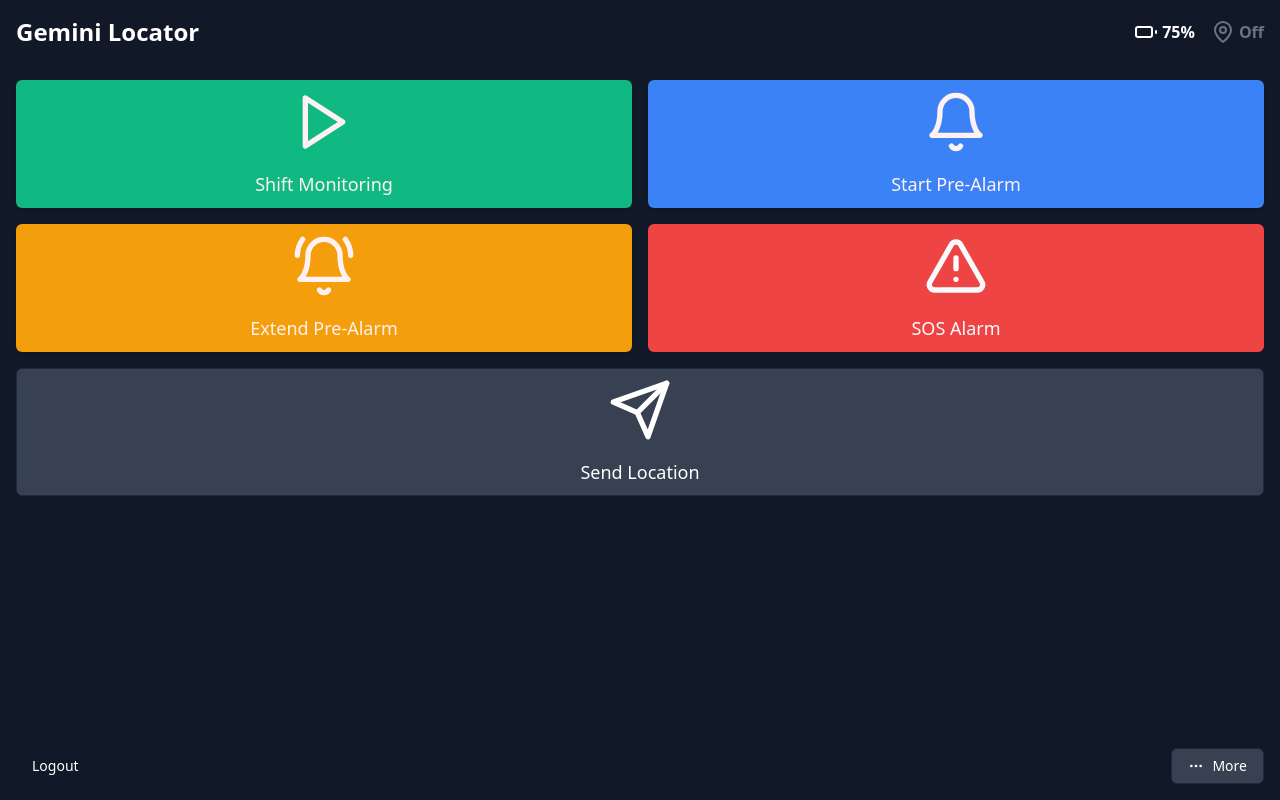
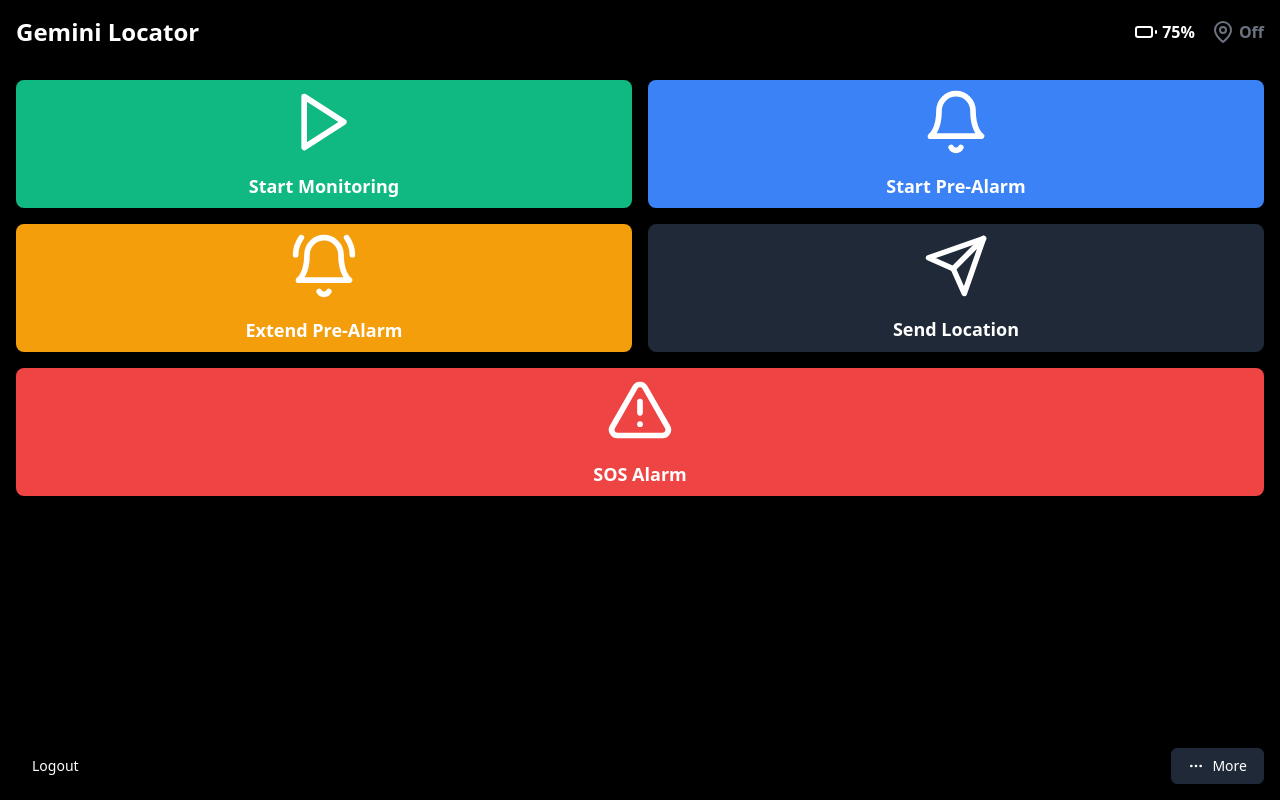
Before and after one commit to jasonkneen/sg-881722546961040, a Next.js app: page / in a window 1280 px wide. Built offline with nearby package versions, Linux system fonts and the light colour scheme.

Commit message:
updates to layout and colours

```diff
--- a/src/pages/index.js
+++ b/src/pages/index.js
@@ -119,7 +119,7 @@ export default function Home() {
   };
 
   return (
-    <div className="flex flex-col min-h-screen bg-gray-900 text-white p-4">
+    <div className="flex flex-col min-h-screen bg-black text-white p-4">
       <Toaster richColors />
       <header className="flex justify-between items-center mb-8">
         <h1 className="text-2xl font-bold">Gemini Locator</h1>
@@ -142,44 +142,44 @@ export default function Home() {
           <Button
             onClick={toggleLocationMonitoring}
             variant={isLocationMonitoring ? "destructive" : "default"}
-            className={`${isLocationMonitoring ? 'bg-gray-500' : 'bg-green-500'} h-32 text-lg flex flex-col items-center justify-center`}
+            className={`${isLocationMonitoring ? 'bg-red-500' : 'bg-green-500'} h-32 text-lg flex flex-col items-center justify-center rounded-lg font-bold text-white`}
           >
             {renderButtonContent(
-              isLocationMonitoring ? <Pause className="w-16 h-16 mb-2" /> : <Play className="w-16 h-16 mb-2" />,
-              isLocationMonitoring ? 'Stop Monitoring' : 'Shift Monitoring'
+              isLocationMonitoring ? <Pause className="w-20 h-20 mb-2" /> : <Play className="w-20 h-20 mb-2" />,
+              isLocationMonitoring ? 'Stop Monitoring' : 'Start Monitoring'
             )}
           </Button>
 
           <Button
             onClick={handleStartPreAlarm}
             variant="default"
-            className="bg-blue-500 h-32 text-lg flex flex-col items-center justify-center"
+            className="bg-blue-500 h-32 text-lg flex flex-col items-center justify-center rounded-lg font-bold text-white"
           >
-            {renderButtonContent(<Bell className="w-16 h-16 mb-2" />, 'Start Pre-Alarm')}
+            {renderButtonContent(<Bell className="w-20 h-20 mb-2" />, 'Start Pre-Alarm')}
           </Button>
 
           <Button
             onClick={handleExtendPreAlarm}
             variant="default"
-            className="bg-yellow-500 h-32 text-lg flex flex-col items-center justify-center"
+            className="bg-yellow-500 h-32 text-lg flex flex-col items-center justify-center rounded-lg font-bold text-white"
           >
-            {renderButtonContent(<BellRing className="w-16 h-16 mb-2" />, 'Extend Pre-Alarm')}
+            {renderButtonContent(<BellRing className="w-20 h-20 mb-2" />, 'Extend Pre-Alarm')}
+          </Button>
+
+          <Button
+            onClick={handleSendLocation}
+            variant="outline"
+            className="bg-gray-800 h-32 text-lg flex flex-col items-center justify-center rounded-lg font-bold text-white"
+          >
+            {renderButtonContent(<Send className="w-20 h-20 mb-2" />, 'Send Location')}
           </Button>
 
           <Button
             onClick={handleSOSAlarm}
             variant="destructive"
-            className="bg-red-500 h-32 text-lg flex flex-col items-center justify-center"
+            className="bg-red-500 h-32 text-lg flex flex-col items-center justify-center col-span-2 rounded-lg font-bold text-white"
           >
-            {renderButtonContent(<AlertTriangle className="w-16 h-16 mb-2" />, 'SOS Alarm')}
-          </Button>
-
-          <Button
-            onClick={handleSendLocation}
-            variant="outline"
-            className="bg-gray-700 h-32 text-lg flex flex-col items-center justify-center col-span-2"
-          >
-            {renderButtonContent(<Send className="w-16 h-16 mb-2" />, 'Send Location')}
+            {renderButtonContent(<AlertTriangle className="w-20 h-20 mb-2" />, 'SOS Alarm')}
           </Button>
         </div>
 
@@ -197,7 +197,7 @@ export default function Home() {
         <Button onClick={handleLogout} variant="ghost">Logout</Button>
         <DropdownMenu>
           <DropdownMenuTrigger asChild>
-            <Button variant="outline" className="bg-gray-700">
+            <Button variant="outline" className="bg-gray-800">
               <MoreHorizontal className="mr-2 h-4 w-4" /> More
             </Button>
           </DropdownMenuTrigger>
```
